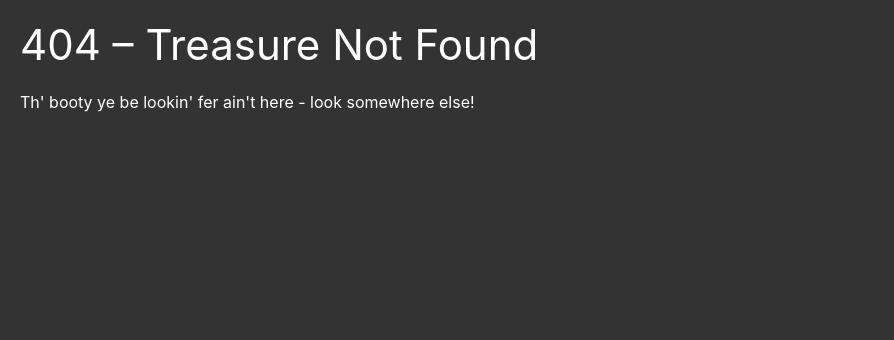
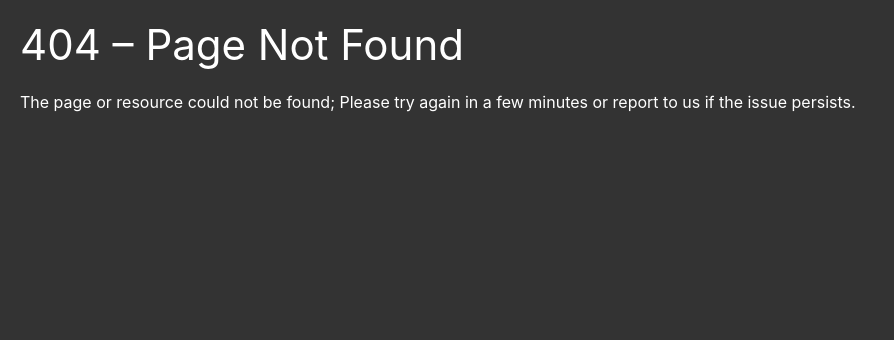
Before and after one commit to dogpixels/EFWebCore, a PHP site: page /404 in a window 1280 px wide. Shown: the part 85-425 px from the top of the page, without its empty margins (0-894 px from the left). Run offline with PHP 8.4, Linux system fonts and the light colour scheme; data that the repository does not hold is empty.

Commit message:
chore: :speech_balloon: update error pages

```diff
--- a/www/pages/404.php
+++ b/www/pages/404.php
@@ -1,4 +1,4 @@
-<h1>404 &ndash; Treasure Not Found</h1>
-<section class="just">
-	<p>Th' booty ye be lookin' fer ain't here - look somewhere else!</p>
+<h1>404 &ndash; Page Not Found</h1>
+<section>
+	<p>The page or resource could not be found; Please try again in a few minutes or report to us if the issue persists.</p>
 </section>
--- a/www/pages/501.php
+++ b/www/pages/501.php
@@ -1,4 +1,4 @@
 <h1>501 &ndash; Not Available (Yet)</h1>
-<section class="just">
+<section>
 	<p>You're too soon. Come back later!</p>
 </section>
```
